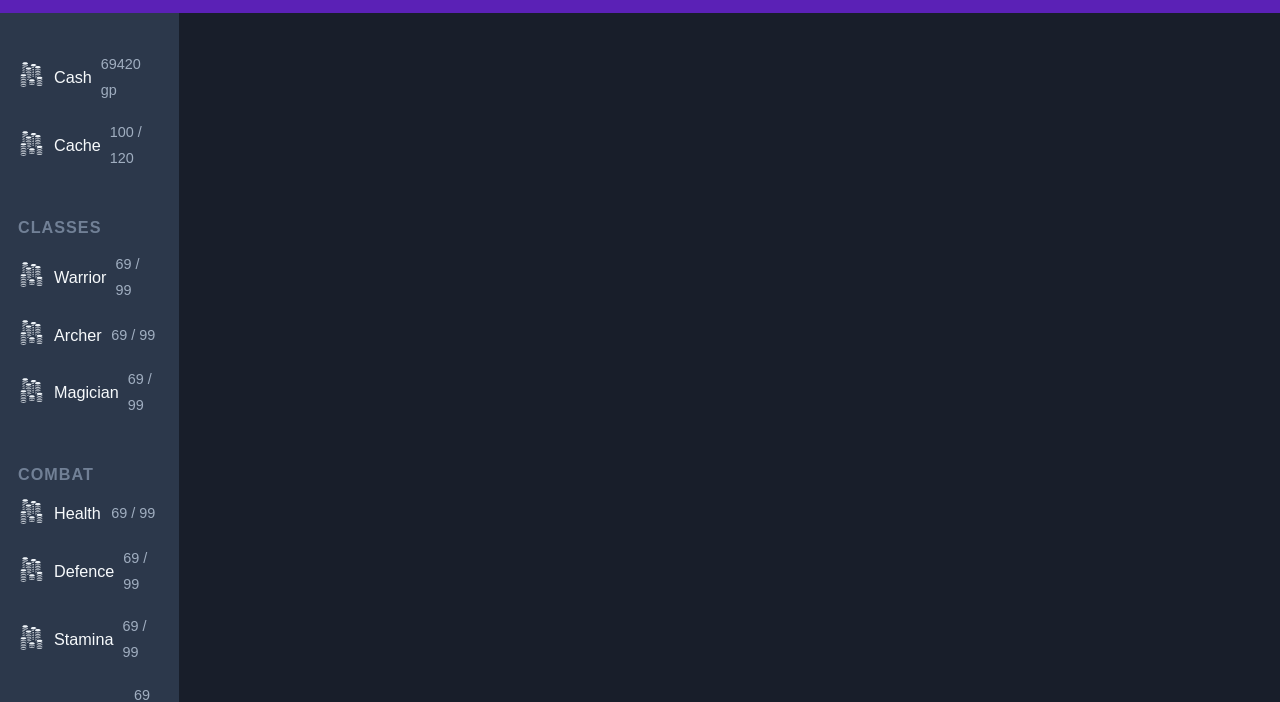
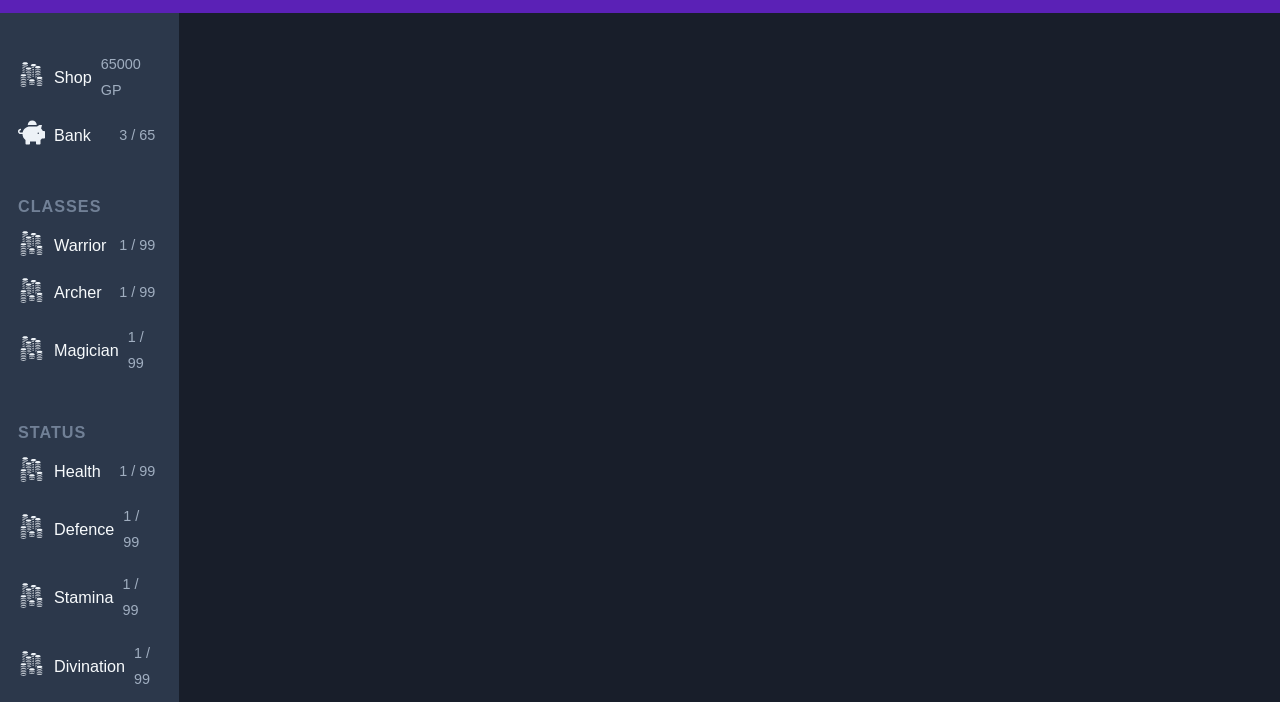
Before and after one commit to JaGaffney/somewhere-else, a Gatsby site: page / in a window 1280 px wide. Shown: the part 41-743 px from the top of the page. Built offline with nearby package versions, Linux system fonts and the light colour scheme; Gatsby itself is replaced by a stand-in of ours.

Commit message:
feature: created nonskill panel to handle non skil lrealted thigns

```diff
--- a/src/components/common/Header.tsx
+++ b/src/components/common/Header.tsx
@@ -5,6 +5,12 @@ export const Header = (props) => {
 
     const getColor = () => {
         switch (props.activeSkill) {
+            case ("shop"): {
+                return "var(--amber500)";
+            }
+            case ("bank"): {
+                return "var(--amber800)";
+            }
             case ("bushcraft"): {
                 return "var(--green700)";
             }
--- /dev/null
+++ b/src/components/common/NonSkillPanel.tsx
@@ -0,0 +1,44 @@
+import React from 'react'
+import { connect } from 'react-redux'
+import { setActiveSkill } from '../actions/api';
+
+import { GiCoins } from "react-icons/gi";
+import { FaPiggyBank } from "react-icons/fa";
+
+
+export const NonSkillPanel = (props) => {
+    return (
+        <div className="sidepanel__skill">
+            <span className="sidepanel__skill-title"></span>
+
+            <div className="skillpanel" onClick={() => props.setActiveSkill("shop")}>
+                <span className="skillpanel__icon"><GiCoins /></span>
+                <span className="skillpanel__name">Shop</span>
+                {props.playerData.length !== 0 && (
+                    <span className="skillpanel__level">{props.playerData.playerBank.getCoins()} GP</span>
+                )}
+            </div>
+
+            <div className="skillpanel" onClick={() => props.setActiveSkill("bank")}>
+                <span className="skillpanel__icon"><FaPiggyBank /></span>
+                <span className="skillpanel__name">Bank</span>
+                {props.playerData.length !== 0 && (
+                    <span className="skillpanel__level">{props.playerData.playerBank.totalItemsInBank()}{props.seperator} / {props.playerData.playerBank.getBankSpace()}</span>
+                )}
+            </div>
+
+        </div>
+    )
+}
+
+
+
+const mapStateToProps = (state) => ({
+    playerData: state.player.playerData
+})
+
+const mapDispatchToProps = {
+    setActiveSkill
+}
+
+export default connect(mapStateToProps, mapDispatchToProps)(NonSkillPanel)
--- a/src/components/common/SidePanel.tsx
+++ b/src/components/common/SidePanel.tsx
@@ -2,6 +2,7 @@ import React, { useState, useEffect } from 'react'
 import { connect } from 'react-redux'
 
 import SkillPanel from './SkillPanel'
+import NonSkillPanel from "./NonSkillPanel"
 
 export const SidePanel = (props) => {
     const tempCombatClasses = [
@@ -26,26 +27,22 @@ export const SidePanel = (props) => {
         <aside className="sidepanel__wrapper">
             <div className="sidepanel__container">
 
+                <NonSkillPanel />
+
                 <div className="sidepanel__skill">
-                    <span className="sidepanel__skill-title"></span>
-                    <SkillPanel skillName={"cash"} skillLevel={69420} skillLevelTotal={"gp"} seperator={" "} icon={false} />
-                    <SkillPanel skillName={"cache"} skillLevel={100} skillLevelTotal={120} seperator={" / "} />
+                    <span className="sidepanel__skill-title">Classes</span>
+                    {tempCombatClasses.map((i, k) => <SkillPanel key={k} skillName={i} skillLevelTotal={99} seperator={" / "} />)}
                 </div>
 
                 <div className="sidepanel__skill">
-                    <span className="sidepanel__skill-title">Classes</span>
-                    {tempCombatClasses.map((i, k) => <SkillPanel key={k} skillName={i} skillLevel={69} skillLevelTotal={99} seperator={" / "} />)}
-                </div>
-
-                <div className="sidepanel__skill">
-                    <span className="sidepanel__skill-title">Combat</span>
-                    {tempCombatSklls.map((i, k) => <SkillPanel key={k} skillName={i} skillLevel={69} skillLevelTotal={99} seperator={" / "} />)}
+                    <span className="sidepanel__skill-title">Status</span>
+                    {tempCombatSklls.map((i, k) => <SkillPanel key={k} skillName={i} skillLevelTotal={99} seperator={" / "} />)}
                 </div>
 
                 {props.skills.length !== 0 &&
                     <div className="sidepanel__skill">
                         <span className="sidepanel__skill-title">Non-Combat</span>
-                        {props.skills.getAllNoncombatSkills().map((i, k) => <SkillPanel key={k} skillName={i} skillLevel={69} skillLevelTotal={99} seperator={" / "} />)}
+                        {props.skills.getAllNoncombatSkills().map((i, k) => <SkillPanel key={k} skillName={i} skillLevelTotal={99} seperator={" / "} />)}
                     </div>
                 }
 
--- a/src/components/common/SkillPanel.tsx
+++ b/src/components/common/SkillPanel.tsx
@@ -9,8 +9,10 @@ export const SkillPanel = (props) => {
     return (
         <div className="skillpanel" onClick={() => props.setActiveSkill(props.skillName)}>
             <span className="skillpanel__icon">{props.icon ? props.icon : <GiCoins />}</span>
-            <span className="skillpanel__name">{props.skillName}</span>
-            <span className="skillpanel__level">{props.skillLevel}{props.seperator}{props.skillLevelTotal}</span>
+            <span className={`skillpanel__name ${props.activeSkill === props.skillName ? "skillpanel__name-active" : null}`}>{props.skillName}</span>
+            {props.playerData.length !== 0 && (
+                <span className="skillpanel__level">{props.playerData.levelChecker.getLevelFromExp(props.playerData.skillExp.getCurrentExp(props.skillName))}{props.seperator}{props.skillLevelTotal}</span>
+            )}
         </div>
     )
 }
@@ -18,7 +20,8 @@ export const SkillPanel = (props) => {
 
 
 const mapStateToProps = (state) => ({
-
+    playerData: state.player.playerData,
+    activeSkill: state.skills.activeSkill
 })
 
 const mapDispatchToProps = {
--- a/src/components/data/PlayerData.ts
+++ b/src/components/data/PlayerData.ts
@@ -3,12 +3,14 @@ import { Bank } from "./player/bank/Bank"
 import { SkillEXP } from "./player/SkillExp"
 import { Passives } from "./player/Passives"
 import { Inventory } from "./player/Inventory"
+import { EXP } from "./player/Exp"
 
 export class PlayerData {
   playerBank: Bank
   skillExp: SkillEXP
   passives: Passives
   inventory: Inventory
+  levelChecker: EXP = new EXP()
 
   constructor(skillNames: Array<string>) {
     this.createBank()
@@ -40,14 +42,16 @@ export class PlayerData {
     this.loadInventory(data.inventory)
     this.loadPassives(data.passives)
   }
+
   // loads from local storage
   loadSkillEXP(skillData): void {
     for (const skill in skillData) {
-      this.skillExp[skill] = skillData[skill]
+      this.skillExp.skillExp[skill] = skillData[skill]
     }
   }
   loadBank(bankData): void {
     this.playerBank.setBankSpace(bankData.bankSpace)
+    this.playerBank.setCoins(bankData.coins)
 
     for (const item in bankData.bankItems) {
       this.playerBank.addItemtoBank(
--- /dev/null
+++ b/src/components/data/player/Exp.ts
@@ -0,0 +1,24 @@
+export class EXP {
+  level = {
+    1: 0,
+    2: 100,
+    3: 300,
+    4: 700,
+    5: 1300,
+    6: 2000,
+    7: 3400,
+    8: 5000,
+    9: 7200,
+    10: 10000,
+  }
+
+  getLevelFromExp(exp: number): number {
+    let lvl = 1
+    for (const i in this.level) {
+      if (exp > this.level[i]) {
+        lvl = parseInt(i)
+      }
+    }
+    return lvl
+  }
+}
--- a/src/components/data/player/SkillExp.ts
+++ b/src/components/data/player/SkillExp.ts
@@ -7,15 +7,19 @@ export class SkillEXP {
 
   createBaseSkills(skillNames: Array<string>): void {
     for (const i in skillNames) {
-      this.skillExp[skillNames[i]] = 0
+      this.setCurrentExp(skillNames[i], 0)
     }
   }
 
-  getCurrentExp(skillName: string): Map<string, number> {
+  getCurrentExp(skillName: string): number {
     return this.skillExp[skillName]
   }
 
   setCurrentExp(skillName: string, increase: number): void {
-    this.skillExp[skillName] += increase
+    let currentVal = this.skillExp[skillName]
+    if (currentVal === undefined) {
+      currentVal = 0
+    }
+    this.skillExp[skillName] = currentVal + increase
   }
 }
--- a/src/components/data/player/bank/Bank.ts
+++ b/src/components/data/player/bank/Bank.ts
@@ -3,6 +3,7 @@ import { Bankslot } from "./Bankslot"
 export class Bank {
   bankItems: Map<number, Bankslot> = new Map()
   bankSpace: number = 50
+  coins: number = 0
 
   constructor() {}
 
@@ -12,18 +13,26 @@ export class Bank {
   setBankSpace(value: number): void {
     this.bankSpace = value
   }
+  getCoins(): number {
+    return this.coins
+  }
+  setCoins(value: number): void {
+    this.coins = value
+  }
 
+  totalItemsInBank(): number {
+    return this.bankItems.size
+  }
   findItemInBank(itemId: number) {
     return this.bankItems[itemId]
   }
-
   addItemtoBank(itemId: number, qty: number) {
     // might need a better check
     let currentVal = this.findItemInBank(itemId)
     if (currentVal === undefined) {
       currentVal = 0
     }
-    this.bankItems[itemId] = currentVal + qty
+    this.bankItems.set(itemId, currentVal + qty)
   }
 
   removeItemfromBank(itemId: number, qty: number) {}
--- a/src/components/data/seed/playerSeed.ts
+++ b/src/components/data/seed/playerSeed.ts
@@ -11,11 +11,17 @@ export const playerSeed = {
         qty: 10,
         bankLocation: 0,
       },
+      3: {
+        itemId: 100004,
+        qty: 10,
+        bankLocation: 0,
+      },
     },
     bankSpace: 65,
+    coins: 65000,
   },
   skillExp: {
-    bushcraft: 900,
+    bushcraft: 1900,
     metalwork: 502,
   },
   passives: {
--- a/src/components/game/Game.tsx
+++ b/src/components/game/Game.tsx
@@ -4,9 +4,19 @@ import { connect } from 'react-redux'
 import Noncombat from "../skills/Noncombat"
 
 export const Game = (props) => {
+    const LoadComponent = () => {
+        switch (props.activeSkill) {
+            case ("bushcraft"):
+            case ("metalwork"):
+                return <Noncombat />
+            default:
+                return null
+        }
+    }
+
     return (
         <section className="game__container">
-            {props.activeSkill === "bushcraft" || props.activeSkill === "metalwork" && <Noncombat />}
+            <LoadComponent />
         </section>
     )
 }
--- a/src/pages/index.tsx
+++ b/src/pages/index.tsx
@@ -30,6 +30,7 @@ const IndexPage = props => {
     const playerData = new PlayerData(skillNames)
     playerData.loadPlayerData(playerSeed)
 
+    console.log(playerData.levelChecker.getLevelFromExp(playerData.skillExp.getCurrentExp("bushcraft")))
     // loads data into redux
     props.loadSkills(skillData)
     props.loadPlayer(playerData)
--- a/src/styles/generics.scss
+++ b/src/styles/generics.scss
@@ -1,31 +1,3 @@
-.skillpanel {
-  margin: 0.3rem 0;
-  display: flex;
-  align-items: center;
-  flex-wrap: nowrap;
-  justify-content: flex-start;
-  gap: 0.5rem;
-  font-size: 0.9rem;
-  padding: 0.3rem 1rem;
-  cursor: pointer;
-  &__icon {
-    font-size: 1.5rem;
-  }
-  &__name {
-    text-transform: capitalize;
-    color: var(--gray100);
-  }
-  &__level {
-    margin-left: auto;
-    font-size: 0.8rem;
-    color: var(--gray500);
-  }
-  &:hover {
-    background: var(--gray700);
-    box-shadow: var(--shadow500);
-  }
-}
-
 .exp {
   height: 5rem;
   width: 100%;
--- a/src/styles/sidePanel.scss
+++ b/src/styles/sidePanel.scss
@@ -45,3 +45,34 @@
   font-weight: 900;
   letter-spacing: 1px;
 }
+
+.skillpanel {
+  margin: 0.3rem 0;
+  display: flex;
+  align-items: center;
+  flex-wrap: nowrap;
+  justify-content: flex-start;
+  gap: 0.5rem;
+  font-size: 0.9rem;
+  padding: 0.3rem 1rem;
+  cursor: pointer;
+  &__icon {
+    font-size: 1.5rem;
+  }
+  &__name {
+    text-transform: capitalize;
+    color: var(--gray100);
+  }
+  &__level {
+    margin-left: auto;
+    font-size: 0.8rem;
+    color: var(--gray500);
+  }
+  &:hover {
+    background: var(--gray700);
+    box-shadow: var(--shadow500);
+  }
+}
+.skillpanel__name-active {
+  color: var(--green500);
+}
```
Also changed, not shown: src/components/data/action/Action.ts (added, +12 -0 lines), src/components/data/player/Player.ts (deleted, +0 -8 lines), src/components/data/skills/Exp.ts (deleted, +0 -14 lines).
